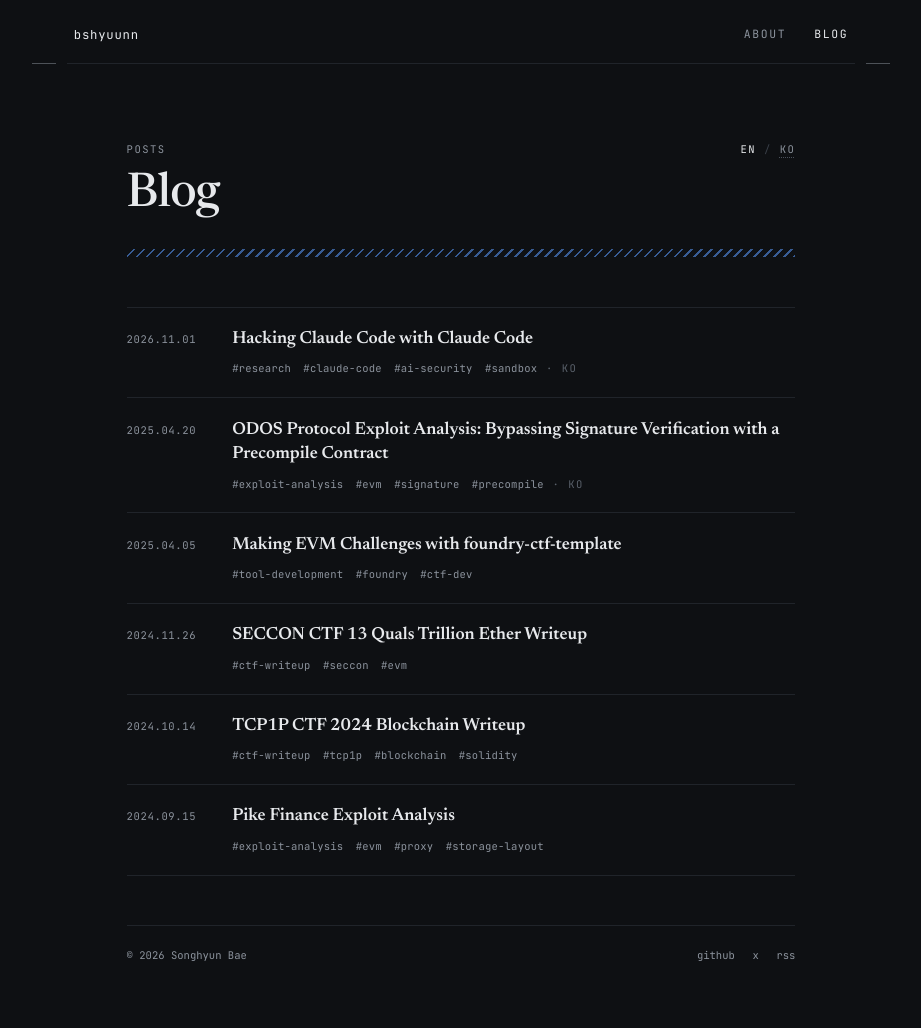
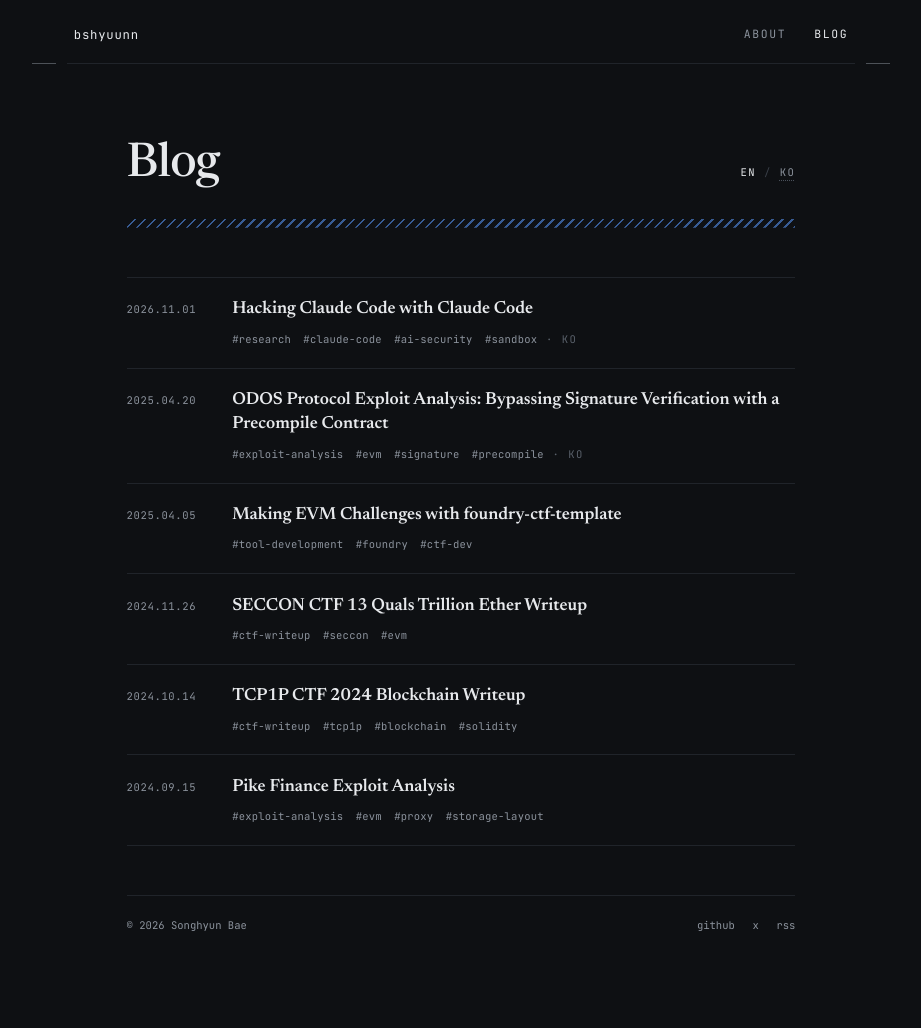
Before and after one commit to bshyuunn/bshyuunn.github.io, a Jekyll site: the page built from blog.md, in a window 1280 px wide. Shown: the whole page, without its empty margins (179-1100 px from the left). Built offline with Jekyll 4.4.1, drawn with Linux system fonts in a browser that asks for light colours; after the commit the page ends 998 px from its top, so only the background shows below that.

Commit message:
Align blog language switch and keep Korean post titles in English

```diff
--- a/_layouts/base.html
+++ b/_layouts/base.html
@@ -30,7 +30,7 @@
   <link rel="preconnect" href="https://fonts.googleapis.com">
   <link rel="preconnect" href="https://fonts.gstatic.com" crossorigin>
   <link rel="stylesheet" href="https://fonts.googleapis.com/css2?family=Noto+Serif+KR:wght@400;500;700&display=optional">
-  <link rel="stylesheet" href="{{ '/assets/css/site.css' | relative_url }}">
+  <link rel="stylesheet" href="{{ '/assets/css/site.css' | relative_url }}?v={{ site.time | date: '%s' }}">
   {%- feed_meta -%}
   {%- if jekyll.environment == 'production' and site.google_analytics -%}
     {%- include google-analytics.html -%}
--- a/_layouts/blog.html
+++ b/_layouts/blog.html
@@ -4,13 +4,12 @@ layout: base
 <div class="stack blog">
 
 <header class="page-head">
-  <div class="blog-meta">
-    <span>Posts</span>
+  <div class="blog-title-row">
+    <h1>Blog</h1>
     <span class="lang-switch" role="group" aria-label="Language">
       <button type="button" data-lang="en" aria-pressed="true">EN</button><span class="sep" aria-hidden="true">/</span><button type="button" data-lang="ko" aria-pressed="false">KO</button>
     </span>
   </div>
-  <h1>Blog</h1>
   <div class="hatch" aria-hidden="true"></div>
 </header>
 
--- a/_layouts/post.html
+++ b/_layouts/post.html
@@ -80,5 +80,5 @@ layout: base
   <nav class="toc-list"></nav>
 </aside>
 </div>
-<script src="{{ '/assets/js/toc.js' | relative_url }}" defer></script>
+<script src="{{ '/assets/js/toc.js' | relative_url }}?v={{ site.time | date: '%s' }}" defer></script>
 <script src="{{ '/assets/js/sec-numbers.js' | relative_url }}" defer></script>
--- a/assets/css/site.css
+++ b/assets/css/site.css
@@ -190,7 +190,7 @@ section h2 {
 
 /* ── blog index ────────────────────────── */
 .page-head { display: flex; flex-direction: column; gap: 14px; }
-.page-head .blog-meta { display: flex; flex-wrap: wrap; align-items: baseline; justify-content: space-between; gap: 8px 24px; font-family: var(--mono); font-size: 12px; letter-spacing: 0.14em; text-transform: uppercase; color: var(--muted); }
+.page-head .blog-title-row { display: flex; flex-wrap: wrap; align-items: baseline; justify-content: space-between; gap: 8px 24px; }
 .page-head h1 { margin: 0; font-size: 54px; font-weight: 500; letter-spacing: -0.015em; line-height: 1.05; }
 .page-head .hatch { margin-top: 18px; }
 .post-list { display: flex; flex-direction: column; border-bottom: 1px solid var(--line); }
```
Also changed, not shown: _posts/ko/2025-04-20-ODOS-Protocol-Exploit-Analysis.md (+1 -1 lines), _posts/ko/2026-11-01-Hacking-Claude-Code-with-Claude-Code.md (+1 -0 lines), tests/test_bilingual.py (+19 -0 lines).
